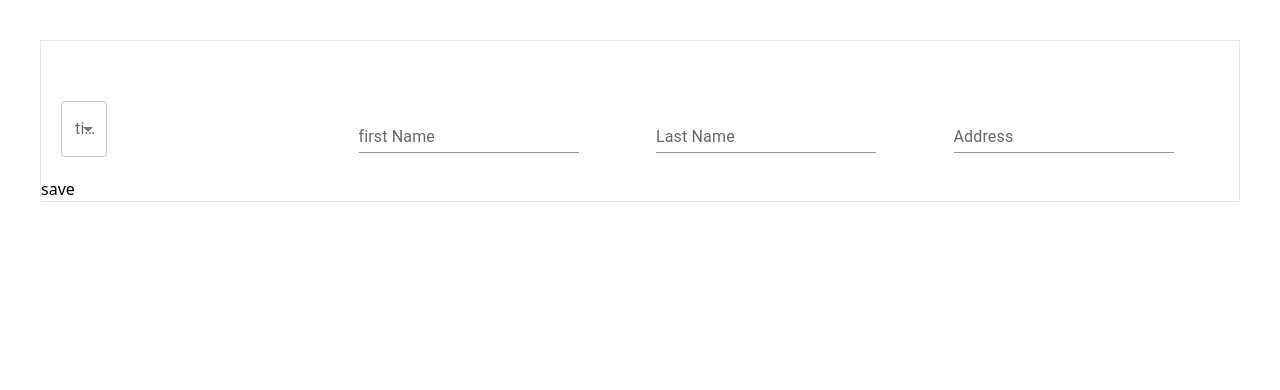
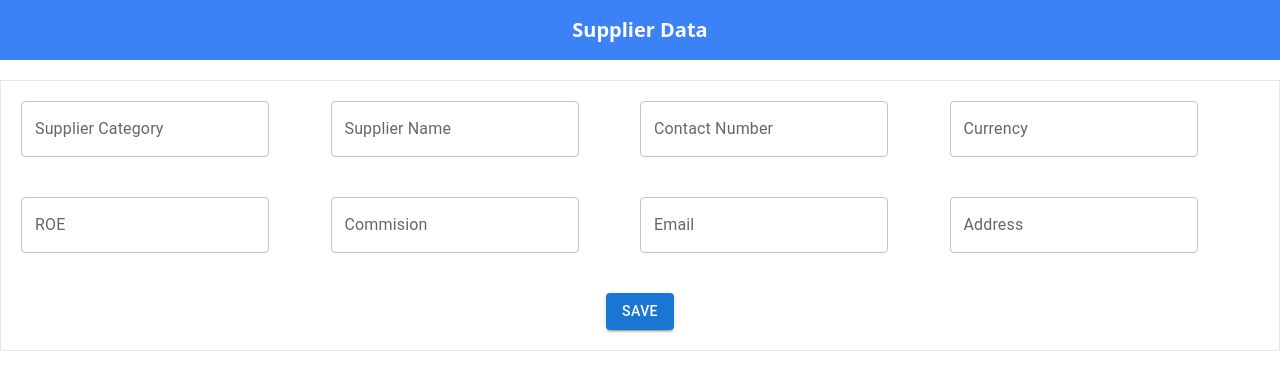
Before and after one commit to Nabi-Ameen/sequelize-frontend, a React (Create React App) app: page / in a window 1280 px wide. Shown: the top 390 px of the page. Built offline with nearby package versions, Linux system fonts and the light colour scheme.

Commit message:
design page

```diff
--- a/src/App.js
+++ b/src/App.js
@@ -2,13 +2,15 @@ import "./App.css";
 import FlightGroup from "./flightGroup/FlightGroup";
 import Posts from "./posts/Posts";
 import RadionBtn from "./posts/RadionBtn";
+import Supplier from "./supplier/Supplier";
 
 function App() {
   return (
     <div className="">
       {/* <Posts /> */}
       {/* <RadionBtn /> */}
-      <FlightGroup />
+      {/* <FlightGroup /> */}
+      <Supplier/>
     </div>
   );
 }
--- /dev/null
+++ b/src/supplier/Supplier.js
@@ -0,0 +1,128 @@
+import { Button, TextField } from "@mui/material";
+import { Form, Formik } from "formik";
+import React from "react";
+
+const Supplier = () => {
+
+    const initialValue = {
+        supplierCategory: "",
+        supplierName: "",
+        contactNumber: "",
+        currency: "",
+        roe: "",
+        commision: "",
+        email: "",
+        address: ""
+        };
+
+    const handlSubmit = (values)=>{
+        console.log("Values", values)
+    }
+
+  return (
+    <>
+      <div className="bg-blue-500 p-4 text-center text-white text-xl font-bold ">
+        Supplier Data
+      </div>
+
+      <Formik initialValues={initialValue} onSubmit={handlSubmit}>
+        {({values, setFieldValue}) => (
+          <Form>
+            <div className="container mx-auto border p-5 my-5 space-y-10">
+              <div className="flex">
+                <div className="flex-1">
+                  <TextField
+                    id="supplierCategory"
+                    label="Supplier Category"
+                    variant="outlined"
+                    name="supplierCategory"
+                    value={values?.supplierCategory}
+                    onChange={(e)=> setFieldValue("supplierCategory", e.target.value)}
+                  />
+                </div>
+                <div className="flex-1">
+                  <TextField
+                    id="supplierName"
+                    label="Supplier Name"
+                    variant="outlined"
+                    name="supplierName"
+                    value={values?.supplierName}
+                    onChange={(e)=> setFieldValue("supplierName", e.target.value)}
+                  />
+                </div>
+                <div className="flex-1">
+                  <TextField
+                    id="contactNumber"
+                    label="Contact Number"
+                    variant="outlined"
+                    name="contactNumber"
+                    value={values?.contactNumber}
+                    onChange={(e)=> setFieldValue("contactNumber", e.target.value)}
+                  />
+                </div>
+                <div className="flex-1">
+                  <TextField
+                    id="currency"
+                    label="Currency"
+                    variant="outlined"
+                    name="currency"
+                    value={values?.currency}
+                    onChange={(e)=> setFieldValue("currency", e.target.value)}
+                  />
+                </div>
+              </div>
+              <div className="flex">
+                <div className="flex-1">
+                  <TextField
+                    id="roe"
+                    label="ROE"
+                    variant="outlined"
+                    name="roe"
+                    value={values?.roe}
+                    onChange={(e)=> setFieldValue("roe", e.target.value)}
+                  />
+                </div>
+                <div className="flex-1">
+                  <TextField
+                    id="commision"
+                    label="Commision"
+                    variant="outlined"
+                    name="commision"
+                    value={values?.commision}
+                    onChange={(e)=> setFieldValue("commision", e.target.value)}
+                  />
+                </div>
+                <div className="flex-1">
+                  <TextField
+                    id="email"
+                    label="Email"
+                    variant="outlined"
+                    name="email"
+                    value={values?.email}
+                    onChange={(e)=> setFieldValue("email", e.target.value)}
+                  />
+                </div>
+                <div className="flex-1">
+                  <TextField
+                    id="address"
+                    label="Address"
+                    variant="outlined"
+                    name="address"
+                    value={values?.address}
+                    onChange={(e)=> setFieldValue("address", e.target.value)}
+                  />
+                </div>
+              </div>
+
+              <div className="flex justify-center">
+                <Button type="submit" variant="contained"> Save </Button>
+              </div>
+            </div>
+          </Form>
+        )}
+      </Formik>
+    </>
+  );
+};
+
+export default Supplier;
```
